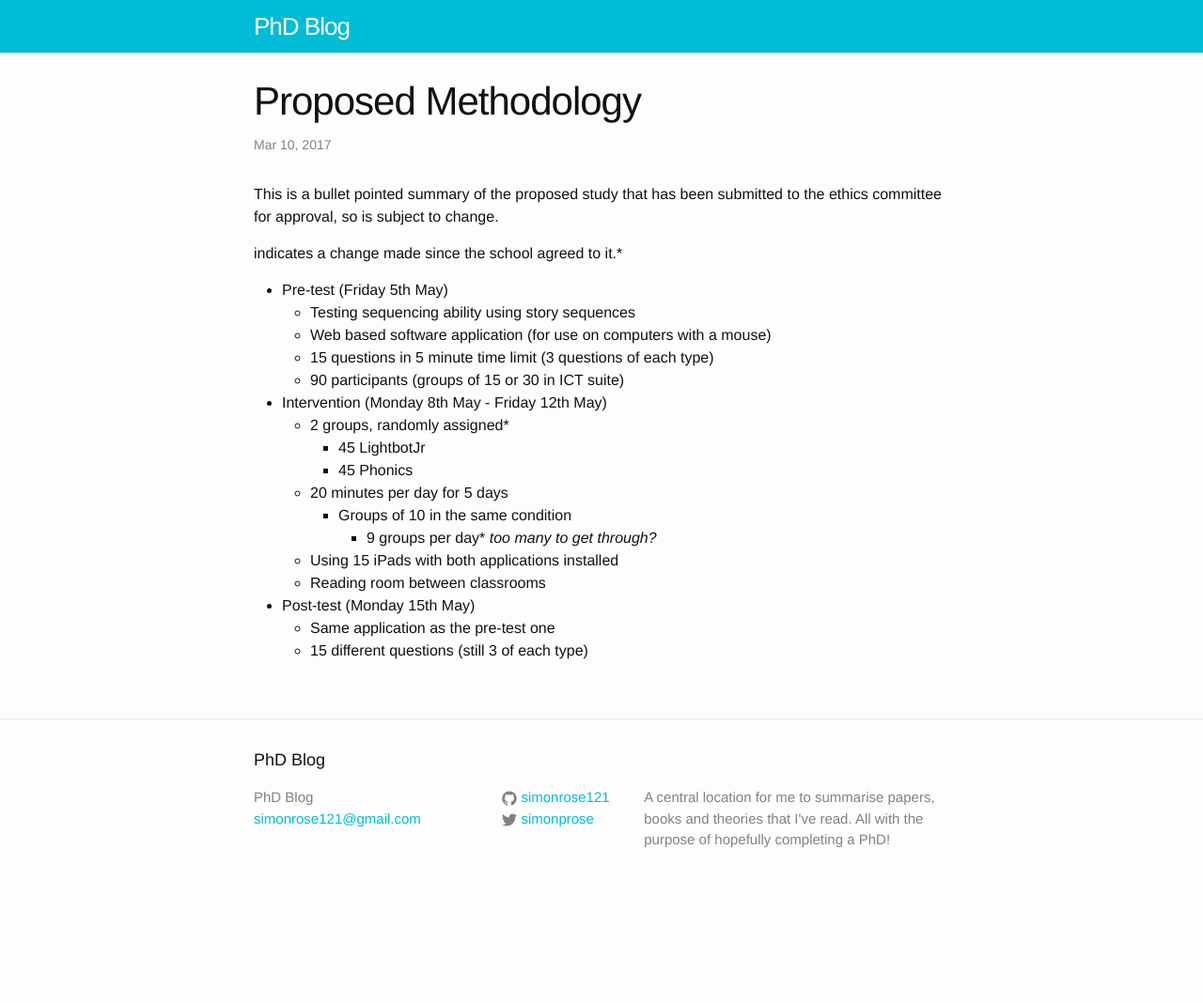
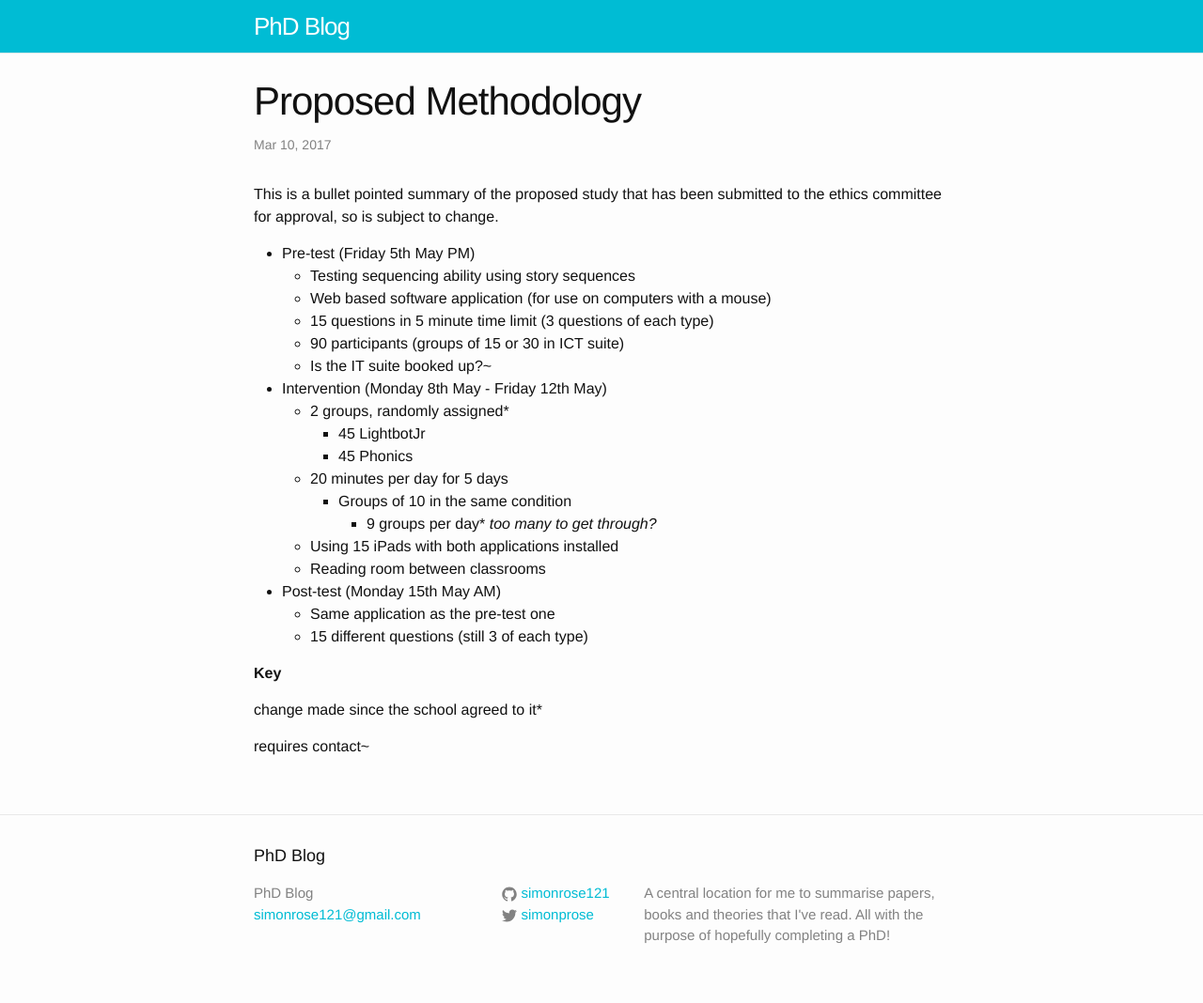
Before and after one commit to simonrose121/phd, a Jekyll site: the page built from _posts/2017-03-10-methodology.md, in a window 1280 px wide. Shown: the whole page at 94% size. Built offline with Jekyll 4.4.1, drawn with Linux system fonts in a browser that asks for light colours; before the commit the page ends 966 px from its top, so only the background shows below that.

Commit message:
Add section that requires contact

```diff
--- a/_posts/2017-03-10-methodology.md
+++ b/_posts/2017-03-10-methodology.md
@@ -7,13 +7,12 @@ categories: study
 
 This is a bullet pointed summary of the proposed study that has been submitted to the ethics committee for approval, so is subject to change.
 
-indicates a change made since the school agreed to it.*
-
-- Pre-test (Friday 5th May)
+- Pre-test (Friday 5th May PM)
 	- Testing sequencing ability using story sequences
 	- Web based software application (for use on computers with a mouse)
 	- 15 questions in 5 minute time limit (3 questions of each type)
 	- 90 participants (groups of 15 or 30 in ICT suite)
+	- Is the IT suite booked up?~
 - Intervention (Monday 8th May - Friday 12th May)
 	- 2 groups, randomly assigned*
 		- 45 LightbotJr
@@ -23,6 +22,12 @@ indicates a change made since the school agreed to it.*
 			- 9 groups per day* *too many to get through?*
 	- Using 15 iPads with both applications installed
 	- Reading room between classrooms
-- Post-test (Monday 15th May)
+- Post-test (Monday 15th May AM)
 	- Same application as the pre-test one
 	- 15 different questions (still 3 of each type)
+
+**Key**
+
+change made since the school agreed to it*
+
+requires contact~
```
